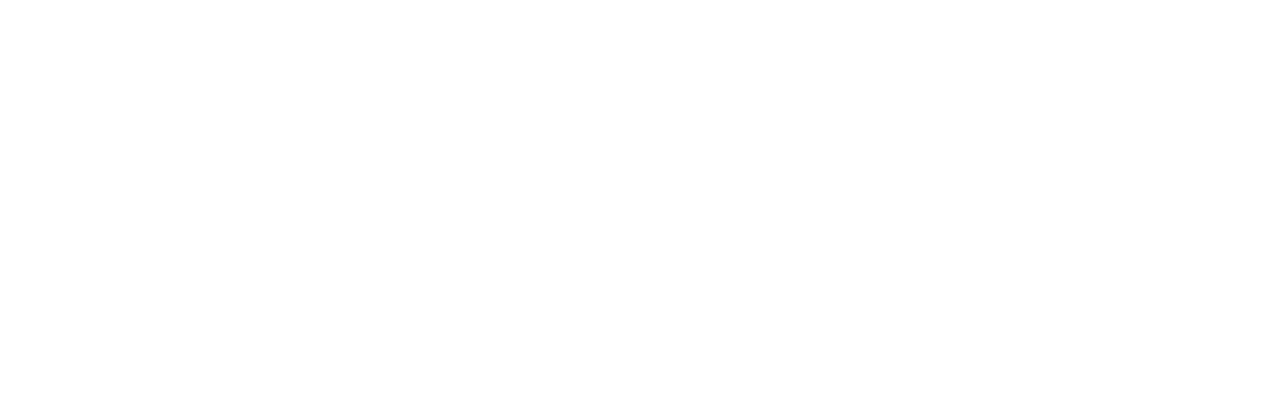
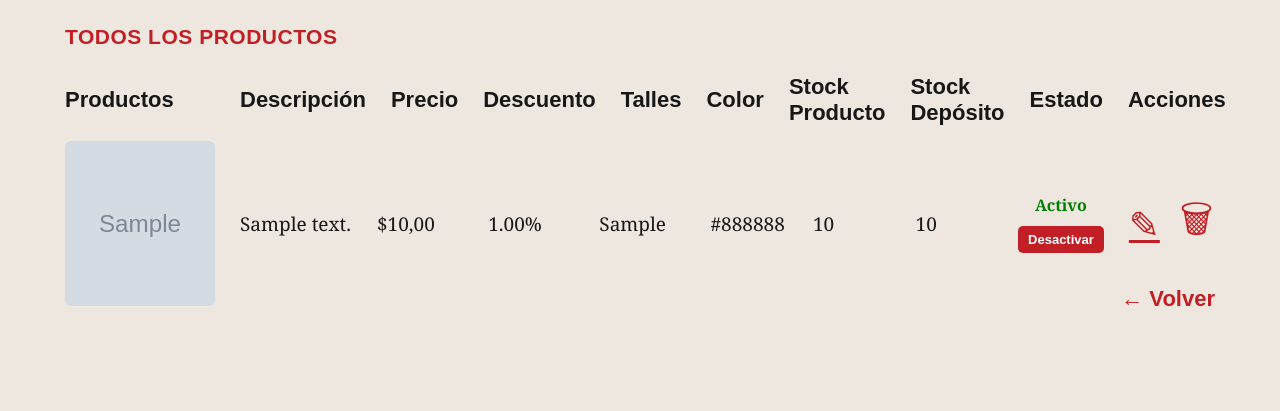
Before and after one commit to palomaponte07-maker/NUEVOPROYECTO, a Django app: page /administracion/productos/ in a window 1280 px wide. Before the commit the part shown is empty. Shown: the top 411 px of the page. Run offline with Django 5.2, Linux system fonts and the light colour scheme; tables that the repository leaves empty hold one stand-in row (values such as "Sample post"); grey boxes marked "Sample" are stand-in pictures.

Commit message:
Actualizo administración y productos

```diff
--- a/administracion/views.py
+++ b/administracion/views.py
@@ -77,7 +77,7 @@ def todos_los_productos(request):
 
     return render(
         request,
-        'administracion/productos.html',
+        'administracion/todos_los_productos.html',
         {
             'productos': productos,
         }
--- /dev/null
+++ b/templates/administracion/todos_los_productos.html
@@ -0,0 +1,147 @@
+{% load static %}
+<!DOCTYPE html>
+<html lang="es">
+<head>
+    <meta charset="UTF-8">
+    <meta name="viewport" content="width=device-width, initial-scale=1.0">
+    <title>Todos los productos - Olivia</title>
+
+    <link rel="stylesheet" href="{% static 'administracion/css/dashboard.css' %}">
+</head>
+<body>
+
+    <main class="container">
+
+        <section class="seccion productos-section">
+
+            <div class="section-header">
+                <h2>TODOS LOS PRODUCTOS</h2>
+            </div>
+
+            <div class="tabla-productos">
+
+                <div class="producto-header">
+                    <div>Productos</div>
+                    <div>Descripción</div>
+                    <div>Precio</div>
+                    <div>Descuento</div>
+                    <div>Talles</div>
+                    <div>Color</div>
+                    <div>Stock Producto</div>
+                    <div>Stock Depósito</div>
+                    <div>Estado</div>
+                    <div>Acciones</div>
+                </div>
+
+                {% for producto in productos %}
+
+                <div class="producto-row">
+
+                    <div class="producto-info">
+                        {% with producto.imagen_set.first as imagen %}
+                            {% if imagen and imagen.imagen %}
+                                <img src="{{ imagen.imagen.url }}" alt="{{ producto.nombre }}">
+                            {% else %}
+                                <div class="sin-imagen">Sin imagen</div>
+                            {% endif %}
+                        {% endwith %}
+                    </div>
+
+                    <div>{{ producto.descripcion }}</div>
+
+                    <div>${{ producto.precio_mostrar }}</div>
+
+                    <div>{{ producto.porcentajeDescuento }}%</div>
+
+                    <div class="variantes-columna">
+                        {% for variante in producto.variantes.all %}
+                            <div class="variante-dato">{{ variante.talle }}</div>
+                        {% empty %}
+                            <div class="variante-dato">Sin talle</div>
+                        {% endfor %}
+                    </div>
+
+                    <div class="variantes-columna">
+                        {% for variante in producto.variantes.all %}
+                            <div class="variante-dato">{{ variante.color }}</div>
+                        {% empty %}
+                            <div class="variante-dato">Sin color</div>
+                        {% endfor %}
+                    </div>
+
+                    <div class="variantes-columna">
+                        {% for variante in producto.variantes.all %}
+                            <div class="variante-dato">{{ variante.stockProducto }}</div>
+                        {% empty %}
+                            <div class="variante-dato">0</div>
+                        {% endfor %}
+                    </div>
+
+                    <div class="variantes-columna">
+                        {% for variante in producto.variantes.all %}
+                            <div class="variante-dato">{{ variante.stockDeposito }}</div>
+                        {% empty %}
+                            <div class="variante-dato">0</div>
+                        {% endfor %}
+                    </div>
+
+                    <div class="estado-producto">
+                        {% if producto.estado %}
+                            <span class="estado activo">Activo</span>
+
+                            <form method="POST" action="{% url 'cambiar_estado_producto' producto.idProducto %}">
+                                {% csrf_token %}
+                                <button type="submit" class="btn-estado desactivar">
+                                    Desactivar
+                                </button>
+                            </form>
+                        {% else %}
+                            <span class="estado inactivo">Inactivo</span>
+
+                            <form method="POST" action="{% url 'cambiar_estado_producto' producto.idProducto %}">
+                                {% csrf_token %}
+                                <button type="submit" class="btn-estado activar">
+                                    Activar
+                                </button>
+                            </form>
+                        {% endif %}
+                    </div>
+
+                    <div class="acciones">
+                        <a href="{% url 'editar_producto' producto.idProducto %}"
+                           class="btn-icon editar"
+                           title="Editar">✎</a>
+
+                        <form method="POST"
+                              action="{% url 'eliminar_producto' producto.idProducto %}"
+                              onsubmit="return confirm('¿Estás segura de que querés eliminar este producto?');">
+                            {% csrf_token %}
+                            <button type="submit"
+                                    class="btn-icon eliminar"
+                                    title="Eliminar"
+                                    aria-label="Eliminar producto">🗑︎</button>
+                        </form>
+                    </div>
+
+                </div>
+
+                {% empty %}
+                    <div class="producto-row">
+                        <div>No hay productos registrados.</div>
+                    </div>
+                {% endfor %}
+
+            </div>
+
+            <div class="ver-pedidos">
+                <a href="{% url 'dashboard' %}">
+                    ← Volver
+                </a>
+            </div>
+
+        </section>
+
+    </main>
+
+</body>
+</html>
```
Also changed, not shown: templates/administracion/dashboard.html (+4 -4 lines), templates/administracion/pedidos.html (+6 -5 lines).
